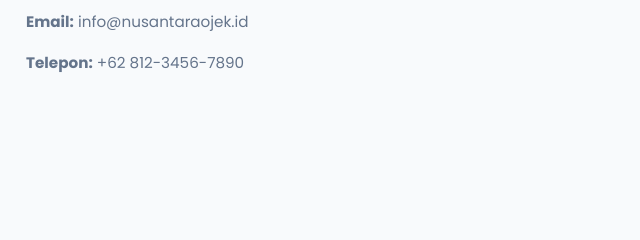
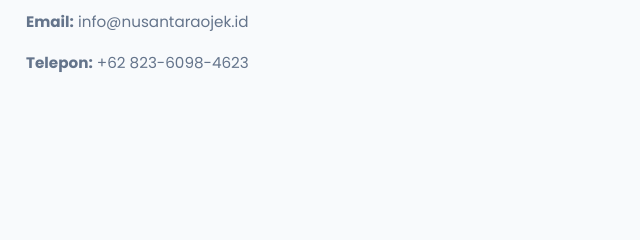
Before and after one commit to jesayaambarita/nusantara-ojek, a plain HTML site: page index.html in a window 1280 px wide. Shown: the part 1917-2157 px from the top of the page, 629-1269 px from the left. Drawn offline with Linux system fonts and the light colour scheme.

Commit message:
Update index.html

```diff
--- a/index.html
+++ b/index.html
@@ -346,7 +346,7 @@
     <div class="contact-info">
       <p><strong>Alamat:</strong> Jl. Nusantara Raya No. 21, Jakarta</p>
       <p><strong>Email:</strong> info@nusantaraojek.id</p>
-      <p><strong>Telepon:</strong> +62 812-3456-7890</p>
+      <p><strong>Telepon:</strong> +62 823-6098-4623</p>
     </div>
   </div>
 </section>
```
